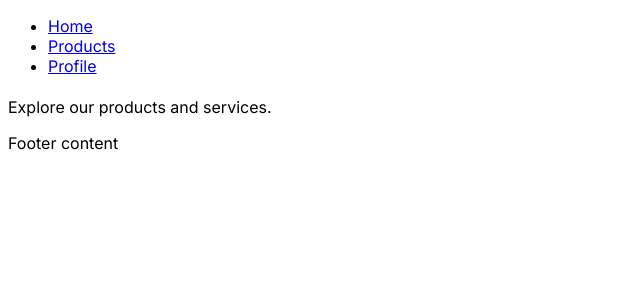
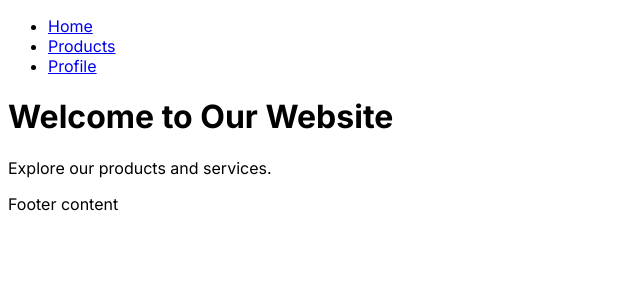
Before and after one commit to billyalexndr/sc-web-intermediate, a Next.js app: page / in a window 1280 px wide. Shown: the top 300 px of the page, without its empty margins (0-640 px from the left). Built offline with nearby package versions, Linux system fonts and the light colour scheme.

Commit message:
back to basic

```diff
--- a/src/app/page.tsx
+++ b/src/app/page.tsx
@@ -1,11 +1,9 @@
-'use client';
 import React from 'react';
 
 export default function HomePage() {
     return (
         <div>
-            {/* <h1>Welcome to Our Website</h1> */}
-            <h1>{process.env.NEXT_PUBLIC_GREETING}</h1>
+            <h1>Welcome to Our Website</h1>
             <p>Explore our products and services.</p>
         </div>
     );
--- a/src/app/products/page.tsx
+++ b/src/app/products/page.tsx
@@ -2,7 +2,7 @@ import React from 'react';
 import Link from 'next/link';
 
 async function fetchProducts() {
-    const res = await fetch(`${process.env.API_URL}`, {
+    const res = await fetch('https://jsonplaceholder.typicode.com/posts', {
         next: { revalidate: 30 },
     });
     return res.json();
```
